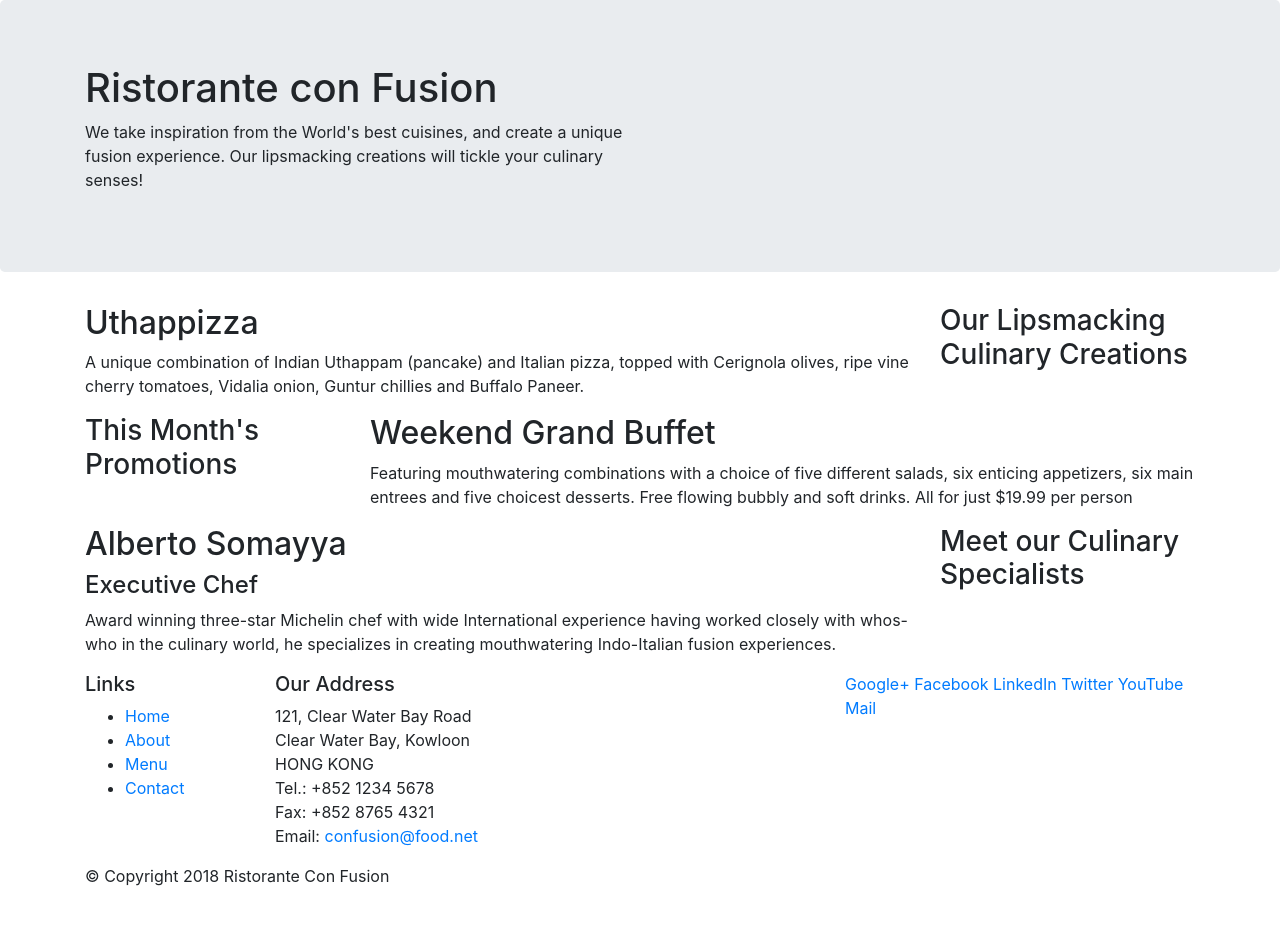
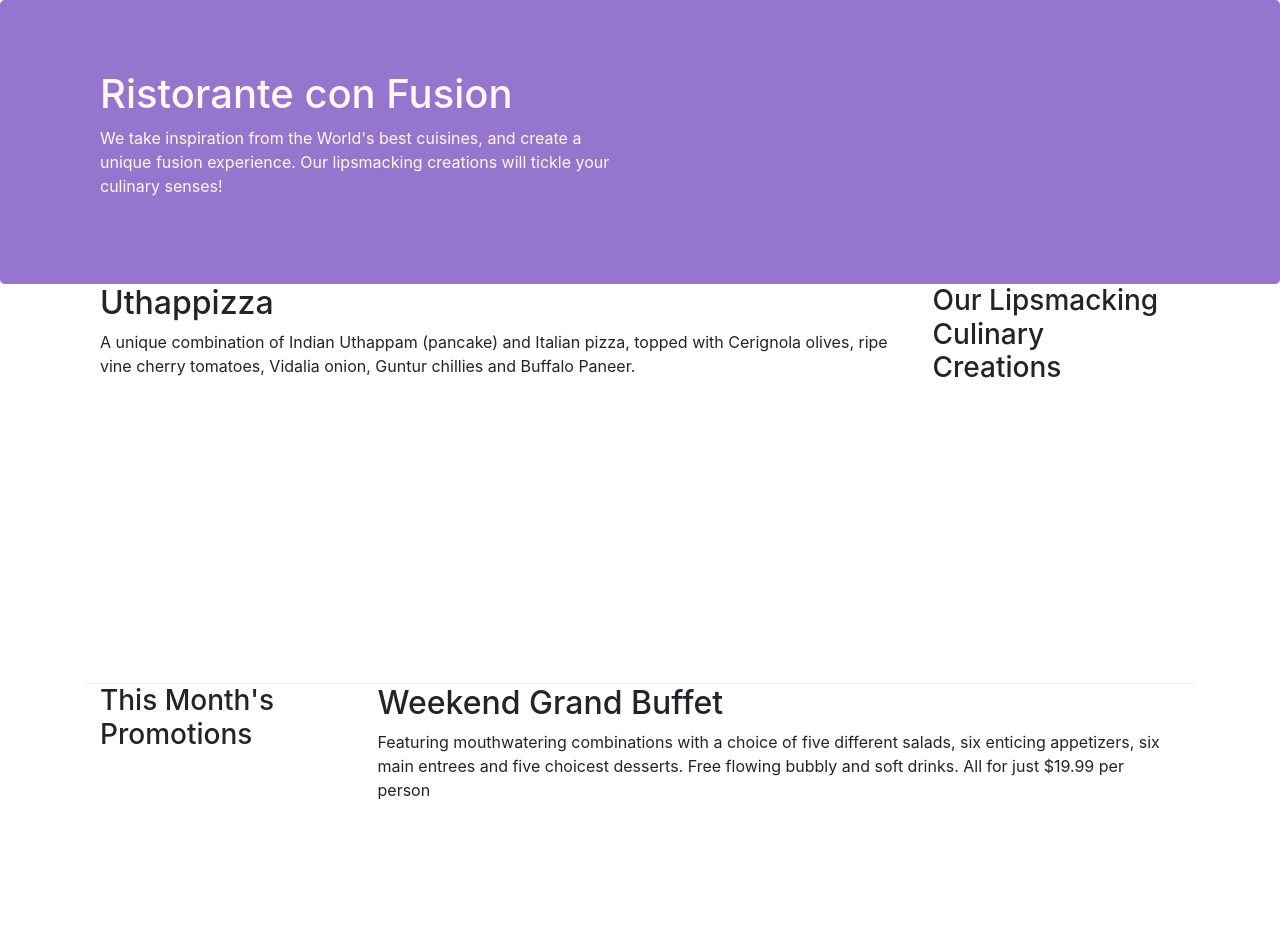
Before and after one commit to Yahckman1112/confusion, a website: page index.html in a window 1280 px wide. Shown: the top 952 px of the page. Before the commit the page ends 904 px from the top, so only its background shows below. Drawn offline with nearby package versions, Linux system fonts and the light colour scheme.

Commit message:
bootstrap grid 2

```diff
--- /dev/null
+++ b/css/style.css
@@ -0,0 +1,30 @@
+.row-header{
+    margin: 0px;
+    padding: 0px;
+}
+
+.row-content{
+    margin: 0;
+    padding: 50px 0px, 50px 0px;
+    border-bottom: 1px ridge;
+    min-height: 400px;
+}
+
+.footer {
+    background-color: #D1C4E9;
+    margin: 0px auto;
+    padding: 20px 0px 20px 0px;
+}
+
+.jumbotron{
+    padding: 70px 30px 70px 30px;
+    margin: 0;
+    background-color: #9575CD;
+    color: floralwhite;
+}
+
+.address{
+    font-size: 80%;
+    margin: 0px;
+    color: #0f0f0f;
+}
--- a/index.html
+++ b/index.html
@@ -7,6 +7,7 @@
     <meta http-equiv="x-ua-compatible" content="ie=edge">
 
     <link rel="stylesheet" href="bootstrap-4.6.1-dist/css/bootstrap.min.css">
+    <link rel="stylesheet" href="css/style.css">
     <title>Ristorante Con Fusion</title>
 </head>
 
@@ -14,7 +15,7 @@
 
     <header class="jumbotron" >
         <div class="container">
-            <div class="row">
+            <div class="row row-header">
                 <div class="col-12 col-sm-6">
                     <h1>Ristorante con Fusion</h1>
                     <p>We take inspiration from the World's best cuisines, and create a unique fusion experience. Our lipsmacking creations will tickle your culinary senses!</p>
@@ -26,7 +27,7 @@
     </header>
 
     <div class="container">
-        <div class="row">
+        <div class="row row-content align-item-center">
             <div class="col-12 col-sm-4 order-sm-last col-md-3">
                 <h3>Our Lipsmacking Culinary Creations</h3>
             </div>
@@ -37,7 +38,7 @@
         </div>
 
 
-        <div class="row">
+        <div class="row row-content align-item-center">
             <div class="col-12 col-sm-4 col-md-3">
                 <h3>This Month's Promotions</h3>
             </div>
@@ -47,7 +48,7 @@
             </div>
         </div>
 
-        <div class="row">
+        <div class="row row-content align-item-center">
             <div class="col-12 col-sm-4 order-sm-last col-md-3">
                 <h3>Meet our Culinary Specialists</h3>
             </div>
@@ -59,12 +60,12 @@
         </div>
     </div>
 
-    <footer>
+    <footer class="footer">
         <div class="container">
             <div class="row">
                 <div class="col-4 col-sm-2" >
                     <h5>Links</h5>
-                    <ul>
+                    <ul class="list-unstyled">
                         <li><a href="#">Home</a></li>
                         <li><a href="#">About</a></li>
                         <li><a href="#">Menu</a></li>
@@ -82,8 +83,8 @@
 		              Email: <a href="mailto:confusion@food.net">confusion@food.net</a>
 		           </address>
                 </div>
-                <div class="col-12 offset-1 col-sm-4">
-                    <div>
+                <div class="col-12 offset-1 col-sm-4 align-self-center">
+                    <div class="text-center">
                         <a href="http://google.com/+">Google+</a>
                         <a href="http://www.facebook.com/profile.php?id=">Facebook</a>
                         <a href="http://www.linkedin.com/in/">LinkedIn</a>
@@ -93,8 +94,8 @@
                     </div>
                 </div>
            </div>
-           <div class="row">
-                <div class="col-auto">
+           <div class="row justify-content-center">
+                <div class="col-auto ">
                     <p>© Copyright 2018 Ristorante Con Fusion</p>
                 </div>
            </div>
```
